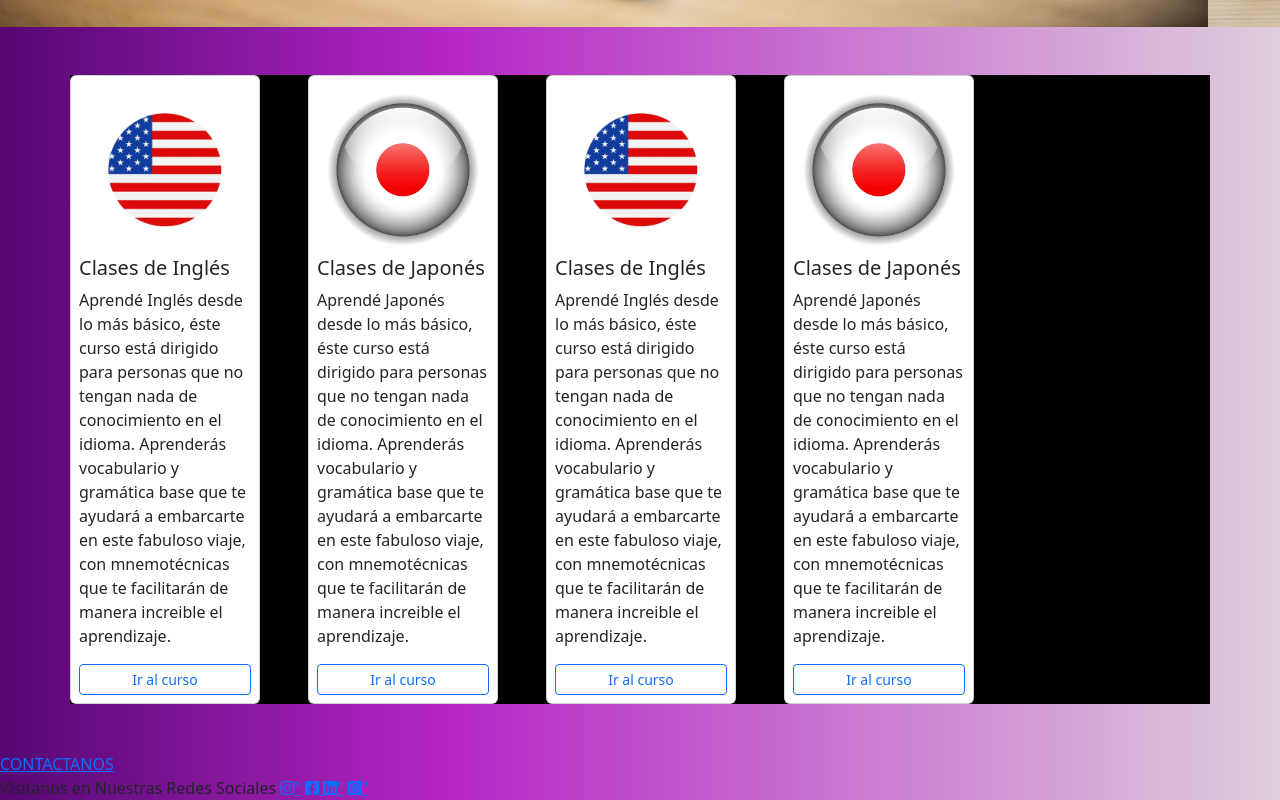
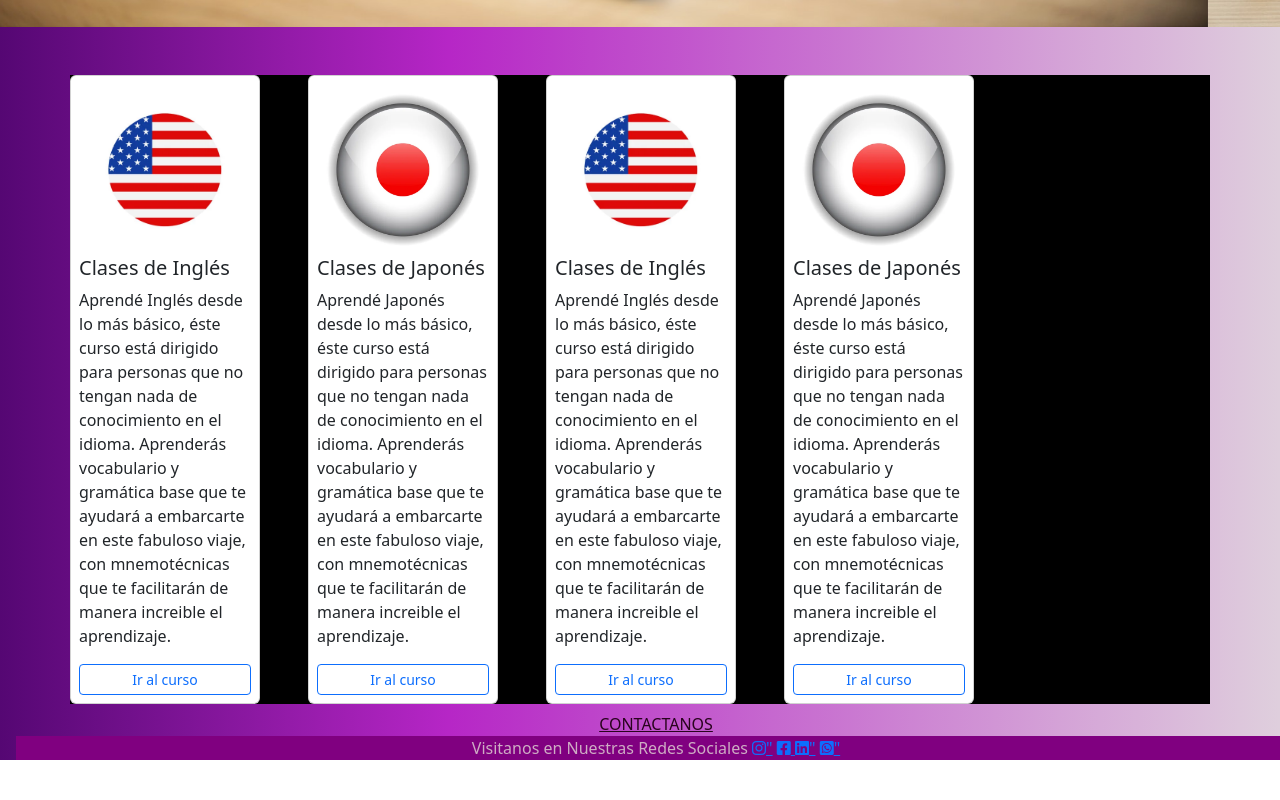
Before and after one commit to Mariafd1212/mary_repository, a website: page index.html in a window 1280 px wide. Shown: the part 1068-1868 px from the top of the page. After the commit the page ends 1828 px from the top, so only its background shows below. Drawn offline with nearby package versions, Linux system fonts and the light colour scheme.

Commit message:
importacion de footer y carrusel

```diff
--- a/scss/style.scss
+++ b/scss/style.scss
@@ -2,3 +2,5 @@
 @import "global";
 @import "navbar";
 @import "index";
+@import "carrusel";
+@import "footer";
```
Also changed, not shown: css/style.css, 1 other file.
